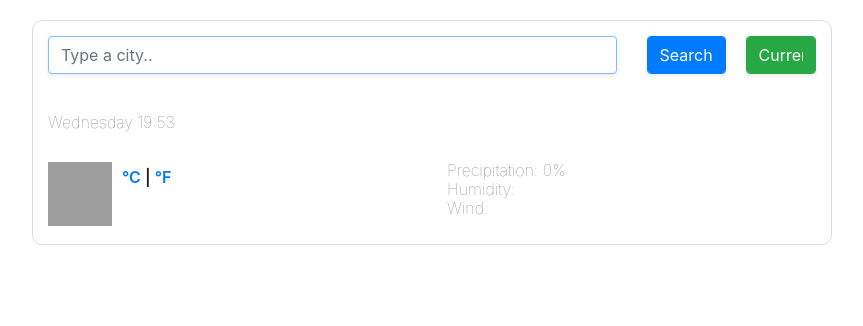
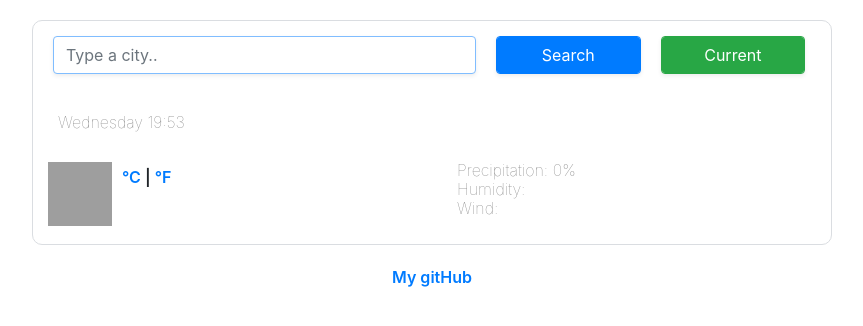
Before and after one commit to MarinaShavrova/sheCodes, a plain HTML site: page index.html in a window 1280 px wide. Shown: the whole page, without its empty margins (208-1071 px from the left). Drawn offline with nearby package versions, Linux system fonts and the light colour scheme; grey boxes are pictures that could not be loaded.

Commit message:
Added new settings

```diff
--- a/index.html
+++ b/index.html
@@ -16,11 +16,11 @@
         <div class="weather-app">
             <form class="search-form">
                 <div class="row">
-                    <div class="col-9">
+                    <div class="input-city">
                         <input type="search" placeholder="Type a city.." autofocus="on" autocomplete="off"
                             class="form-control shadow-sm" id="search-input" />
                     </div>
-                    <div class="col-3">
+                    <div class="button-two">
                         <input type="submit" value="Search" class="form-control btn btn-primary shadow-sm" />
 
                         <input id="current-button" value="Current" class="form-control btn btn-current shadow-sm" />
@@ -63,6 +63,9 @@
                 </div>
             </div>
         </div>
+        <div class="link-github">
+            <a href="https://github.com/MarinaShavrova/sheCodes" target="_blank">My gitHub</a>
+        </div>
     </div>
     <script src="src/index.js"></script>
 </body>
--- a/src/style.css
+++ b/src/style.css
@@ -1,5 +1,5 @@
 body {
-    font-size: 1rem;
+        font-size: 1rem;
         font-weight: 600;
         line-height: 1.5;
         color: #212529;
@@ -44,11 +44,13 @@ h1 {
     font-weight: 100;
     line-height: 28px;
     margin: 0;
+    margin-left: 10px;
     padding: 20px 0;
     text-transform: capitalize;
 }
 
 .btn-primary {
+    margin-right: 20px;
     color: #fff;
     background-color: #007bff;
     border-color: #007bff;
@@ -61,7 +63,7 @@ h1 {
 }
 
 .btn-current {
-    margin-left: 20px;
+    margin-right: 10px;
     color: #fff;
     background-color: #28a745;
     border-color: #28a745;
@@ -80,6 +82,7 @@ ul {
 }
 
 li {
+    margin-left: 10px;
     color: #7c7c7c;
     font-size: 16px;
     font-weight: 100;
@@ -115,6 +118,21 @@ li {
     text-transform: capitalize;
 }
 
-.col-3{
+.input-city{
+    width: 53%;
+    margin-left: 20px;
+    margin-right: 20px;
+
+}
+.button-two{
     display: flex;
+    width: 40%;
+
 }
+
+
+.link-github{
+    margin: 0 auto;
+    max-width: 800px;
+    text-align: center;
+}
```
